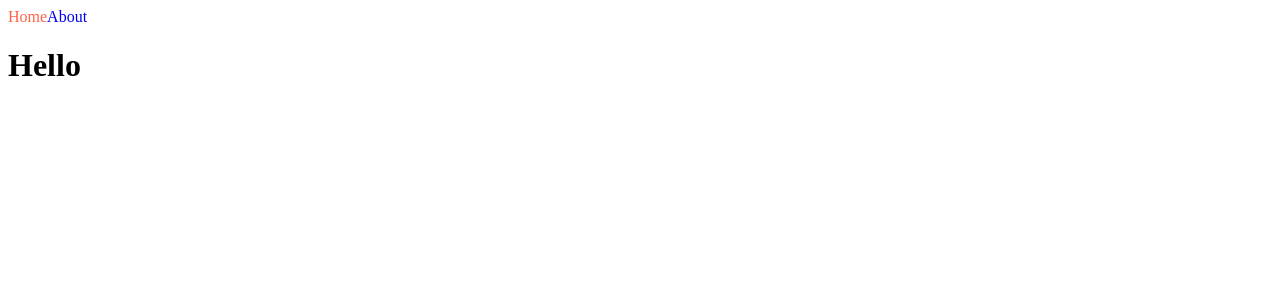
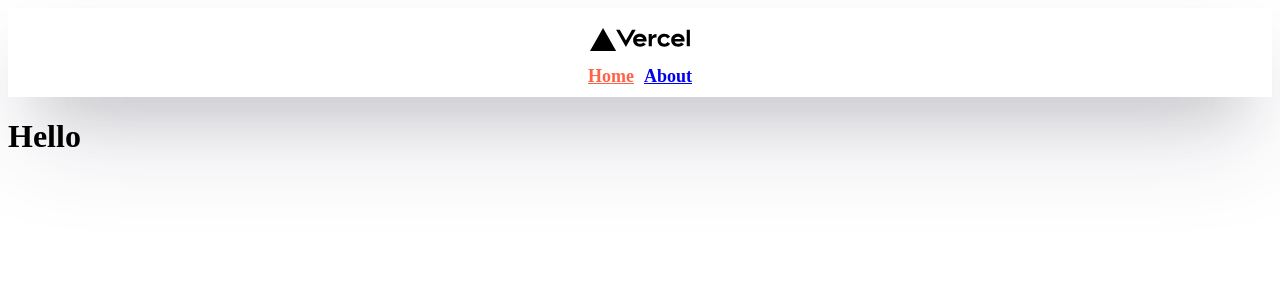
Before and after one commit to jmeno1011/Start-NextJS, a Next.js app: page / in a window 1280 px wide. Shown: the top 300 px of the page. Built offline with nearby package versions, Linux system fonts and the light colour scheme.

Commit message:
add Navbar css

```diff
--- a/components/Navbar.js
+++ b/components/Navbar.js
@@ -6,25 +6,40 @@
   const router = useRouter();
   return (
     <nav>
-      <Link href={"/"}>
-        <a className={(styles.link, router.pathname === "/" ? "active" : "")}>
-          Home
-        </a>
-      </Link>
-      <Link href={"/about"}>
-        <a
-          className={`${styles.link}
-            ${router.pathname === "/about" ? "active" : ""}`}
-        >
-          About
-        </a>
-      </Link>
+      <img src="/vercel.svg" />
+      <div>
+        <Link href="/">
+          <a className={router.pathname === "/" ? "active" : ""}>Home</a>
+        </Link>
+        <Link href="/about">
+          <a className={router.pathname === "/about" ? "active" : ""}>About</a>
+        </Link>
+      </div>
       <style jsx>{`
-        a {
-          text-decoration: none;
+        nav {
+          display: flex;
+          gap: 10px;
+          flex-direction: column;
+          align-items: center;
+          padding-top: 20px;
+          padding-bottom: 10px;
+          box-shadow: rgba(50, 50, 93, 0.25) 0px 50px 100px -20px,
+            rgba(0, 0, 0, 0.3) 0px 30px 60px -30px;
+        }
+        img {
+          max-width: 100px;
+          margin-bottom: 5px;
+        }
+        nav a {
+          font-weight: 600;
+          font-size: 18px;
         }
         .active {
           color: tomato;
+        }
+        nav div {
+          display: flex;
+          gap: 10px;
         }
       `}</style>
     </nav>
--- a/styles/globals.css
+++ b/styles/globals.css
@@ -4,6 +4,12 @@
   margin: 0;
   font-family: -apple-system, BlinkMacSystemFont, Segoe UI, Roboto, Oxygen,
     Ubuntu, Cantarell, Fira Sans, Droid Sans, Helvetica Neue, sans-serif;
+}
+
+body {
+  max-width: 520px;
+  width: 100%;
+  margin: 0 auto;
 }
 
 a {
```
